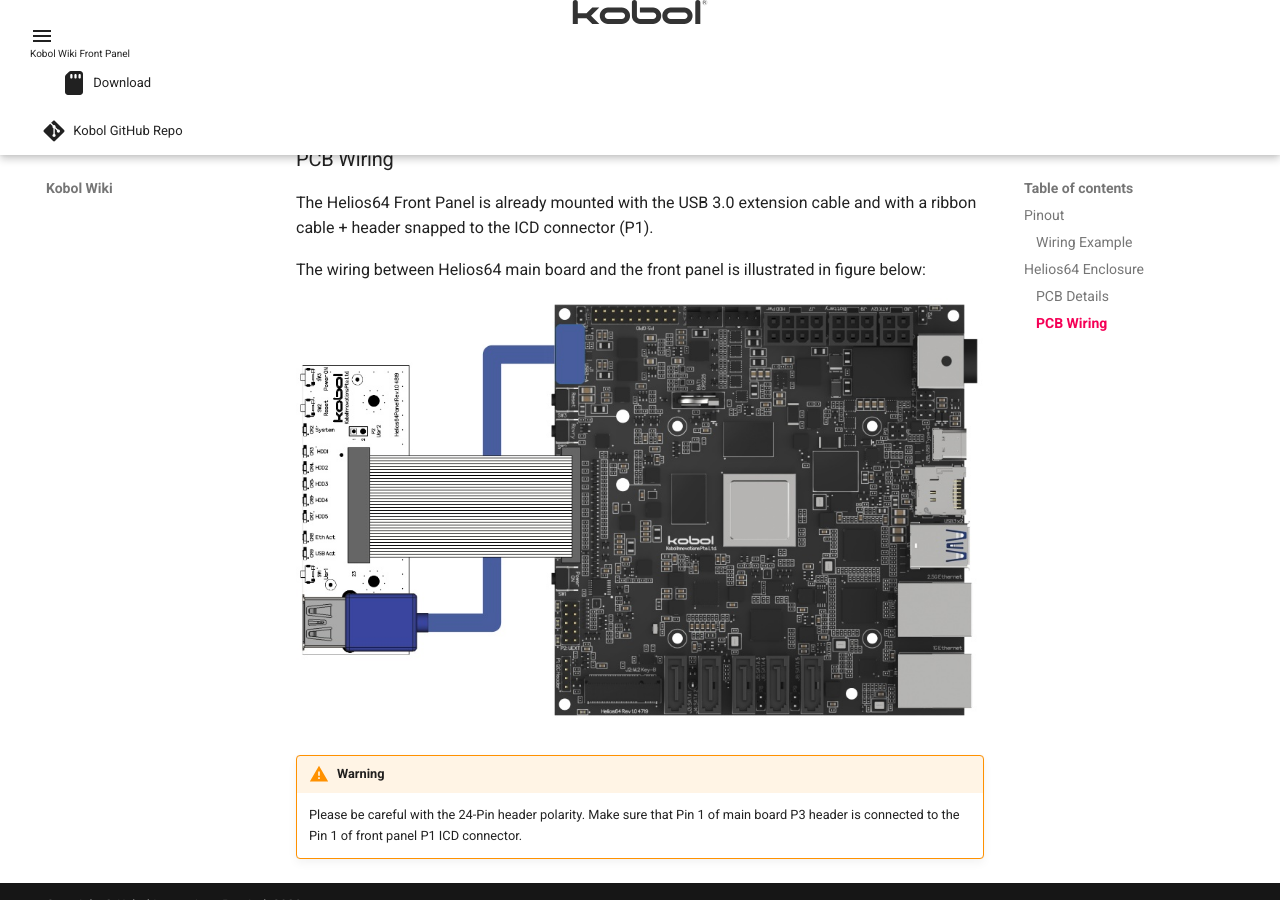
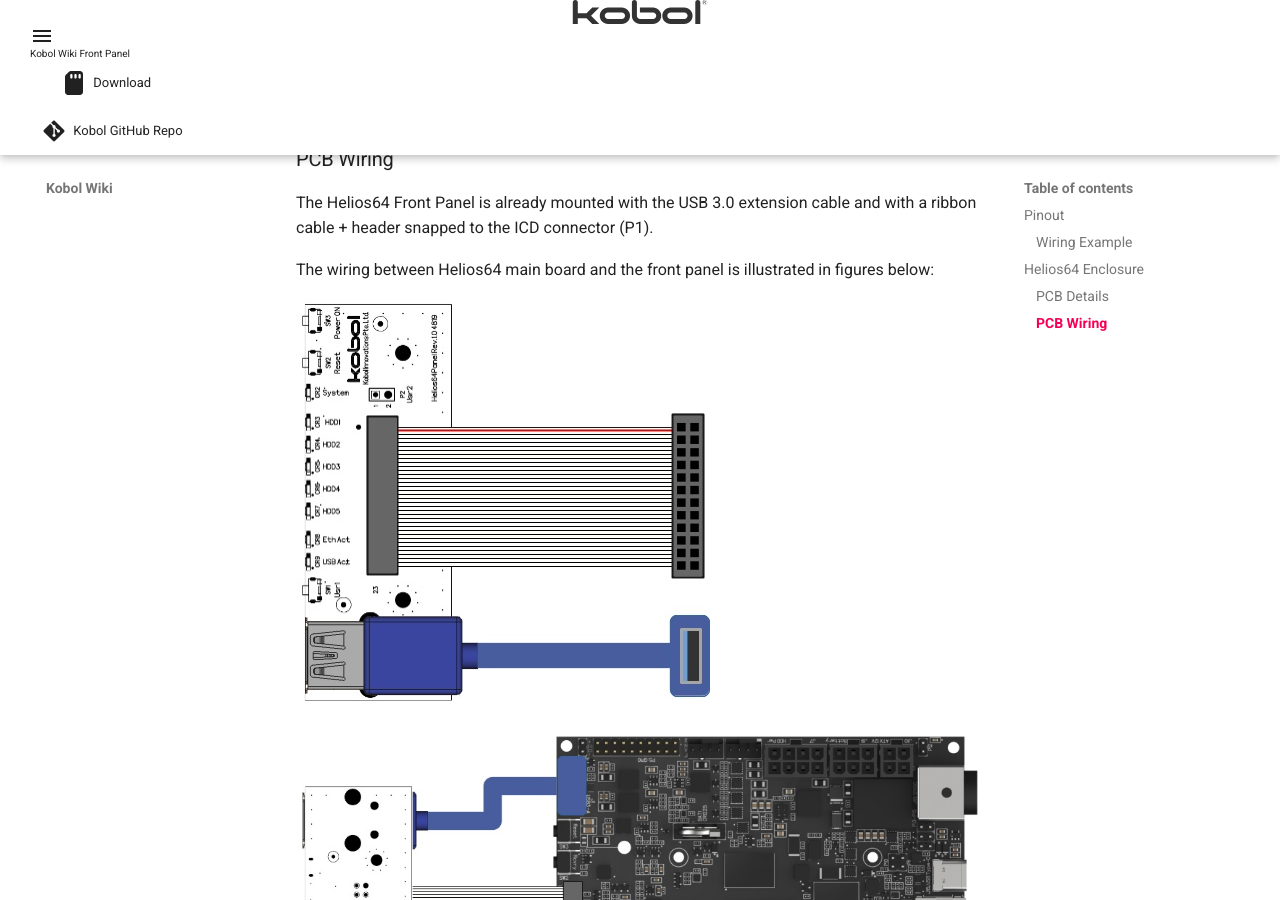
Before and after one commit to kobol-io/wiki, an MkDocs documentation site: the page built from docs/helios64/front-panel.md, in a window 1280 px wide and 900 px high, scrolled down 4681 px. Built offline with MkDocs 1.6.1 and Material for MkDocs 9.7.7, drawn with Linux system fonts in a browser that asks for light colours.

Commit message:
Update H64 Front Panel wiring

```diff
--- a/docs/helios64/front-panel.md
+++ b/docs/helios64/front-panel.md
@@ -67,9 +67,12 @@ The official Helios64 enclosure comes with a specially designed front panel that
 
 The Helios64 Front Panel is already mounted with the USB 3.0 extension cable and with a ribbon cable + header snapped to the ICD connector (P1).
 
-The wiring between Helios64 main board and the front panel is illustrated in figure below:
+The wiring between Helios64 main board and the front panel is illustrated in figures below:
 
-![Front Panel Connection](/helios64/img/front-panel/fp_pcb_wiring.jpg)
+![Front Panel Connection 1](/helios64/img/front-panel/fp_pcb_wiring1.jpg)
+
+![Front Panel Connection 2](/helios64/img/front-panel/fp_pcb_wiring2.jpg)
+
 
 !!! Warning
     Please be careful with the 24-Pin header polarity. Make sure that Pin 1 of main board P3 header is connected to the Pin 1 of front panel P1 ICD connector.
```
Also changed, not shown: docs/helios64/img/front-panel/fp_pcb_wiring.jpg (deleted), docs/helios64/img/front-panel/fp_pcb_wiring1.jpg (added), docs/helios64/img/front-panel/fp_pcb_wiring2.jpg (added).
